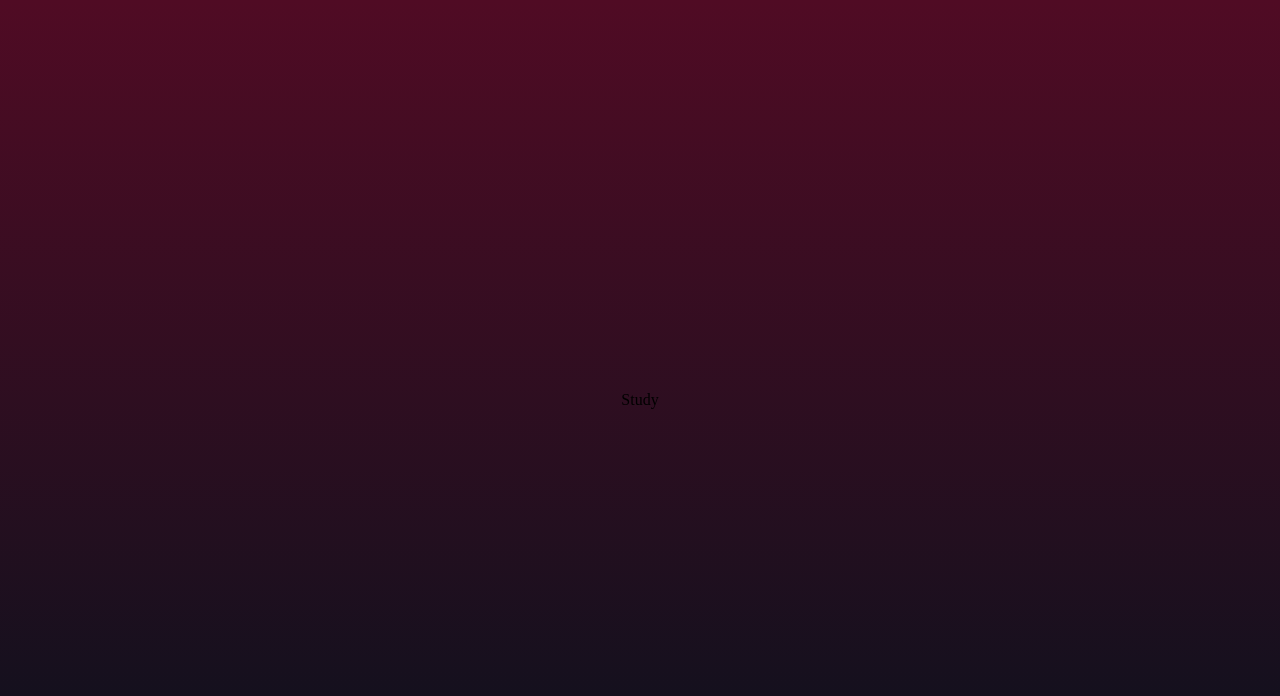
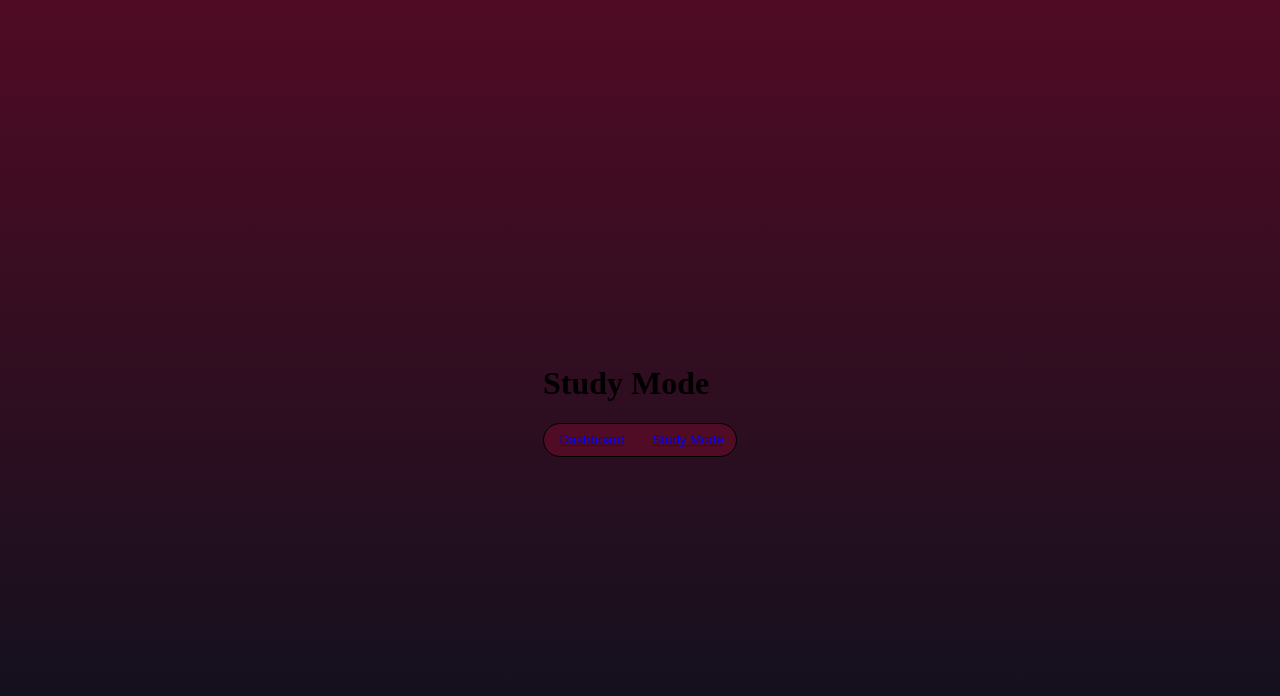
Before and after one commit to michellebarrigaIT/mini-project, a React (Vite) app: page /study-mode in a window 1280 px wide. Shown: the top 696 px of the page. Built offline with nearby package versions, Linux system fonts and the light colour scheme.

Commit message:
feat: add toggle

```diff
--- a/src/pages/Study/Study.tsx
+++ b/src/pages/Study/Study.tsx
@@ -1,7 +1,11 @@
+import ToggleButton from "../../components/ToggleButton/ToggleButton"
 
 function Study() {
   return (
-    <div>Study</div>
+    <div>
+      <h1>Study Mode</h1>
+      <ToggleButton/>
+    </div>
   )
 }
 
```
